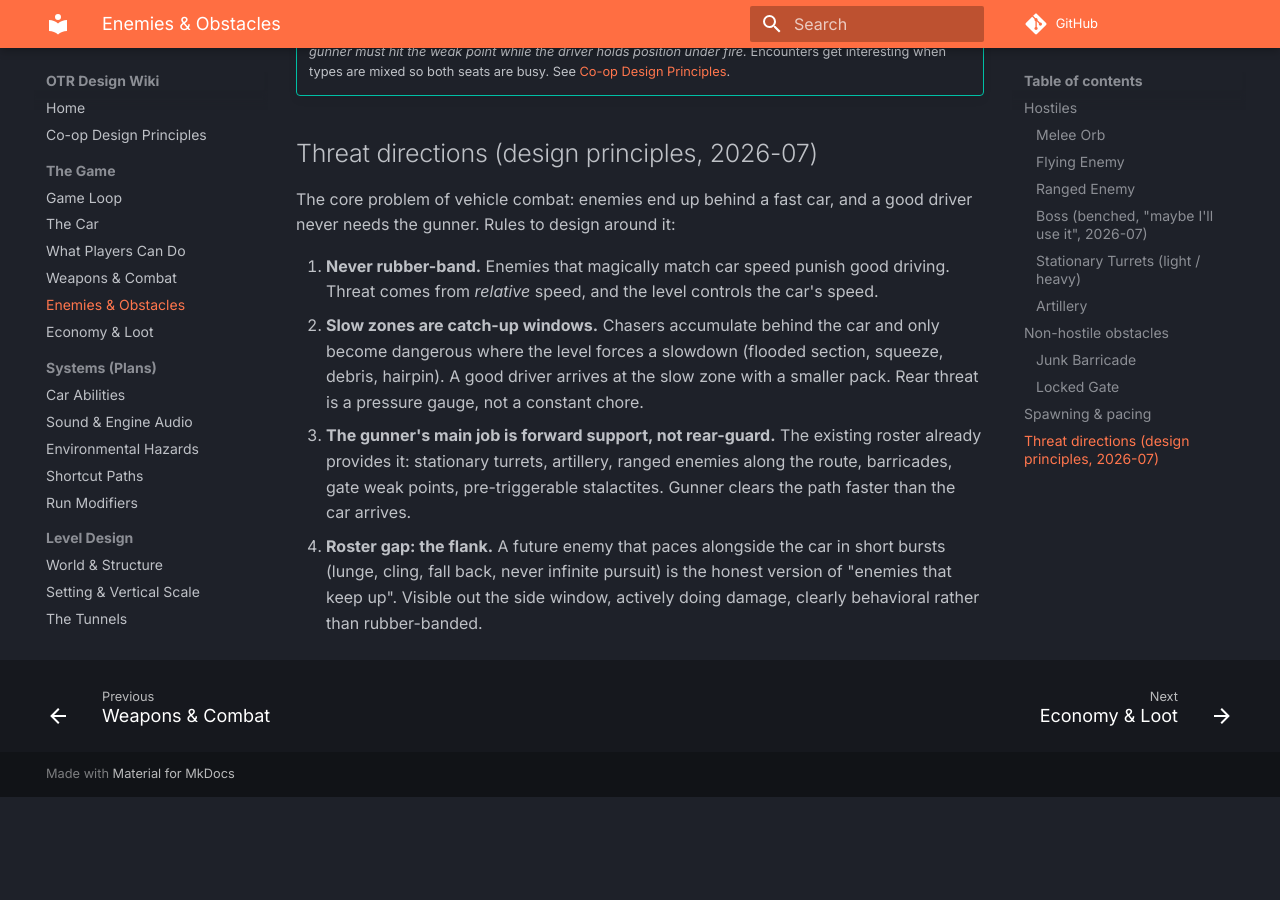
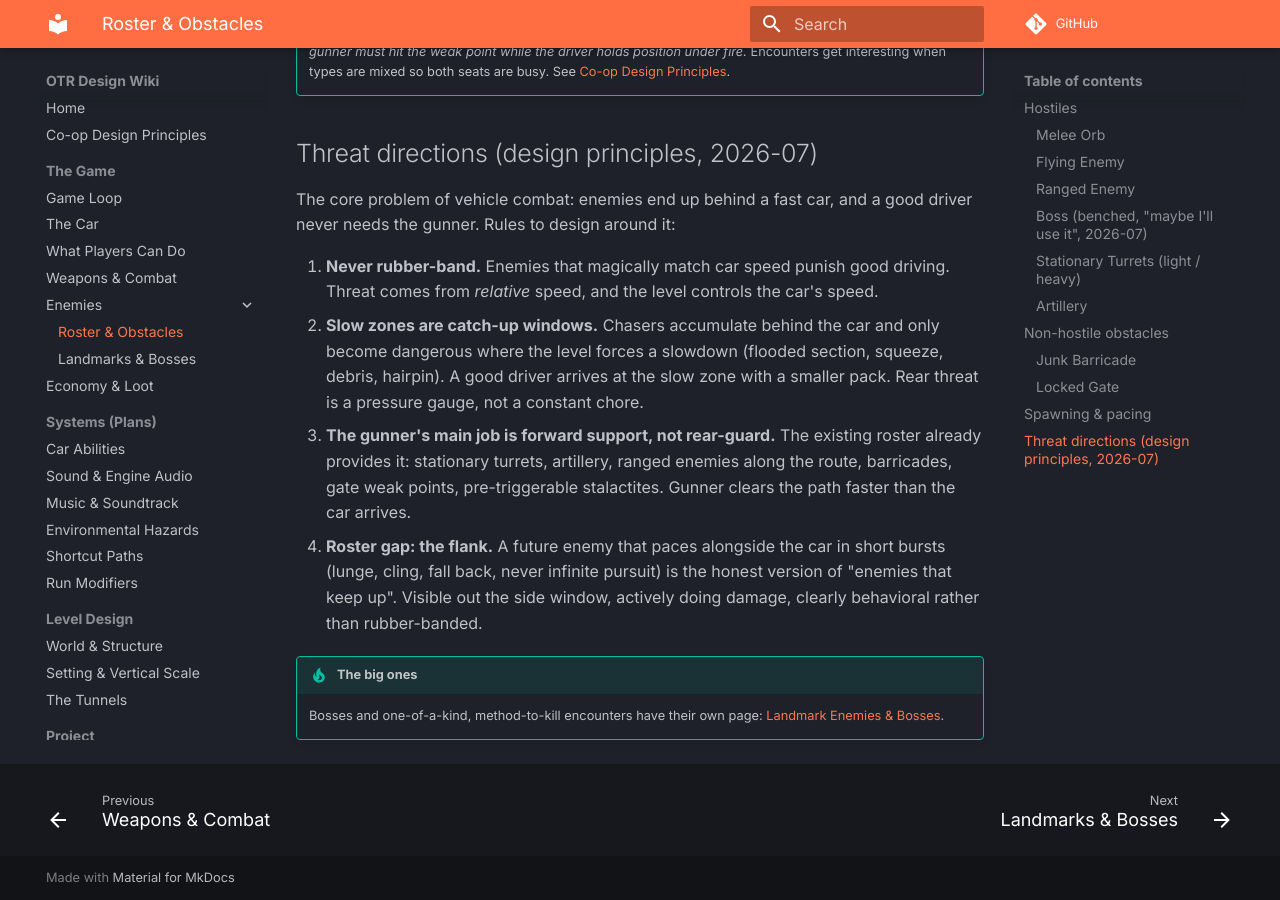
Before and after one commit to cap7n/otr-docs, an MkDocs documentation site: the page built from docs/game/enemies.md, in a window 1280 px wide and 900 px high, scrolled down 1683 px. Built offline with MkDocs 1.6.1 and Material for MkDocs 9.7.7, drawn with Linux system fonts in a browser that asks for light colours; comment, search, counter and statistics services are not loaded; before the commit the page ends 2480 px from its top, so only the background shows below that.

Commit message:
Add Landmark Enemies & Bosses and Music & Soundtrack pages
- New docs/game/landmark-enemies.md: the design direction for big,
  one-of-a-kind, zone-specific threats (organic / robotic / the structure
  itself) beaten by a method rather than a health bar — co-op-gated
  takedowns (harpoon-trip a quadruped, hit the exposed head), lure-into-
  hazards, weak-points, phases. Current boss benched for a full remake.
- New docs/systems/soundtrack.md: the music page (separate from the engine-
  audio tech page) — synthwave-rock vibe (à la Dance with the Dead) and the
  diegetic car-radio concept, with placement/score/licensing left open.
- decisions.md: log music-is-diegetic (car radio).
- enemies.md: cross-link to the new landmark page.
- backlog.md: add "first landmark enemy" as an actionable item.
- mkdocs.yml: nest Enemies (Roster / Landmarks) and add Music & Soundtrack.

Co-Authored-By: Claude Opus 4.8 <noreply@anthropic.com>
Claude-Session: https://claude.ai/code/session_01Q2anNgwXGbCH78tfxy7tf5

```diff
--- a/docs/game/enemies.md
+++ b/docs/game/enemies.md
@@ -50,3 +50,6 @@ The core problem of vehicle combat: enemies end up behind a fast car, and a good
 2. **Slow zones are catch-up windows.** Chasers accumulate behind the car and only become dangerous where the level forces a slowdown (flooded section, squeeze, debris, hairpin). A good driver arrives at the slow zone with a smaller pack. Rear threat is a pressure gauge, not a constant chore.
 3. **The gunner's main job is forward support, not rear-guard.** The existing roster already provides it: stationary turrets, artillery, ranged enemies along the route, barricades, gate weak points, pre-triggerable stalactites. Gunner clears the path faster than the car arrives.
 4. **Roster gap: the flank.** A future enemy that paces alongside the car in short bursts (lunge, cling, fall back, never infinite pursuit) is the honest version of "enemies that keep up". Visible out the side window, actively doing damage, clearly behavioral rather than rubber-banded.
+
+!!! tip "The big ones"
+    Bosses and one-of-a-kind, method-to-kill encounters have their own page: [Landmark Enemies & Bosses](landmark-enemies.md).
--- a/mkdocs.yml
+++ b/mkdocs.yml
@@ -41,11 +41,14 @@ nav:
       - The Car: game/the-car.md
       - What Players Can Do: game/player-verbs.md
       - Weapons & Combat: game/weapons-combat.md
-      - Enemies & Obstacles: game/enemies.md
+      - Enemies:
+          - Roster & Obstacles: game/enemies.md
+          - Landmarks & Bosses: game/landmark-enemies.md
       - Economy & Loot: game/economy.md
   - Systems (Plans):
       - Car Abilities: systems/car-abilities.md
       - Sound & Engine Audio: systems/audio.md
+      - Music & Soundtrack: systems/soundtrack.md
       - Environmental Hazards: systems/hazards.md
       - Shortcut Paths: systems/shortcuts.md
       - Run Modifiers: systems/modifiers.md
```
Also changed, not shown: docs/game/landmark-enemies.md (added, +29 -0 lines), docs/project/backlog.md (+1 -0 lines), docs/project/decisions.md (+1 -0 lines), docs/systems/soundtrack.md (added, +27 -0 lines).
